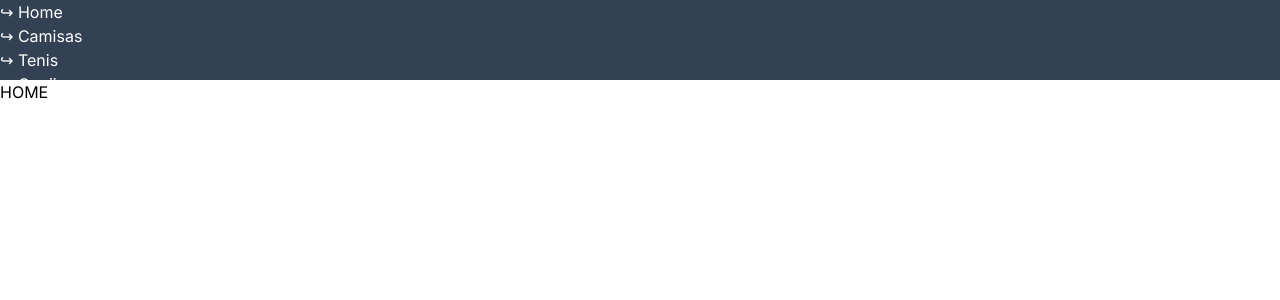
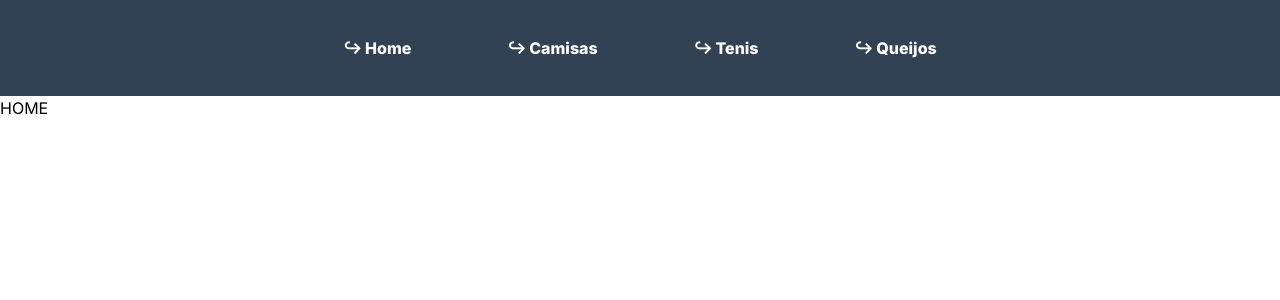
Before and after one commit to GEdO23/loja-app-1tdspg-rm99632, a Next.js app: page / in a window 1280 px wide. Shown: the top 300 px of the page. Built offline with nearby package versions, Linux system fonts and the light colour scheme.

Commit message:
Estilizando cabecalho.

```diff
--- a/src/app/fazenda/page.jsx
+++ b/src/app/fazenda/page.jsx
@@ -1,9 +1,10 @@
 
 export default async function ListaQueijos() {
 
+    let queijos;
     try {
         const response = await fetch("http://localhost:3000/api/laticinios");
-        const queijos = await response.json();
+        queijos = await response.json();
     } catch (error) {
         console.log(error);
     }
@@ -12,7 +13,7 @@ export default async function ListaQueijos() {
 
     return (
         <div>
-            <h1>Lista de Queijos</h1>
+            <h1 className="bg-red-500 text-white text-3xl font-bold w-full text-center py-5 mb-5">Lista de Queijos</h1>
             <div>
                 <ul>
                     {queijos.map((queijo)=> (
--- a/src/app/globals.css
+++ b/src/app/globals.css
@@ -1,6 +1,27 @@
 @tailwind base;
 @tailwind components;
 @tailwind utilities;
+
+@layer components {
+    .cabecalho {
+        @apply bg-slate-700 text-white;
+
+        & ul {
+            @apply flex justify-center items-center;
+            & li {
+                @apply inline m-7;
+
+                & a {
+                    @apply
+                    block font-extrabold rounded-md px-5 py-2
+                    transition-all ease-out duration-300
+                    hover:bg-white hover:text-black;
+                }
+            }
+        }
+
+    }
+}
 
 @layer utilities {
     .error404 {
@@ -18,7 +39,3 @@
     }
 
 }
-
-@layer components {
-
-}
--- a/src/components/Cabecalho/Cabecalho.jsx
+++ b/src/components/Cabecalho/Cabecalho.jsx
@@ -2,7 +2,7 @@ import Link from 'next/link'
 
 export default function Cabecalho() {
   return (
-    <header className="bg-slate-700 h-20 text-white">
+    <header className="cabecalho">
           <nav>
             <ul>
               <li><Link href="/">↪ Home</Link></li>
```
